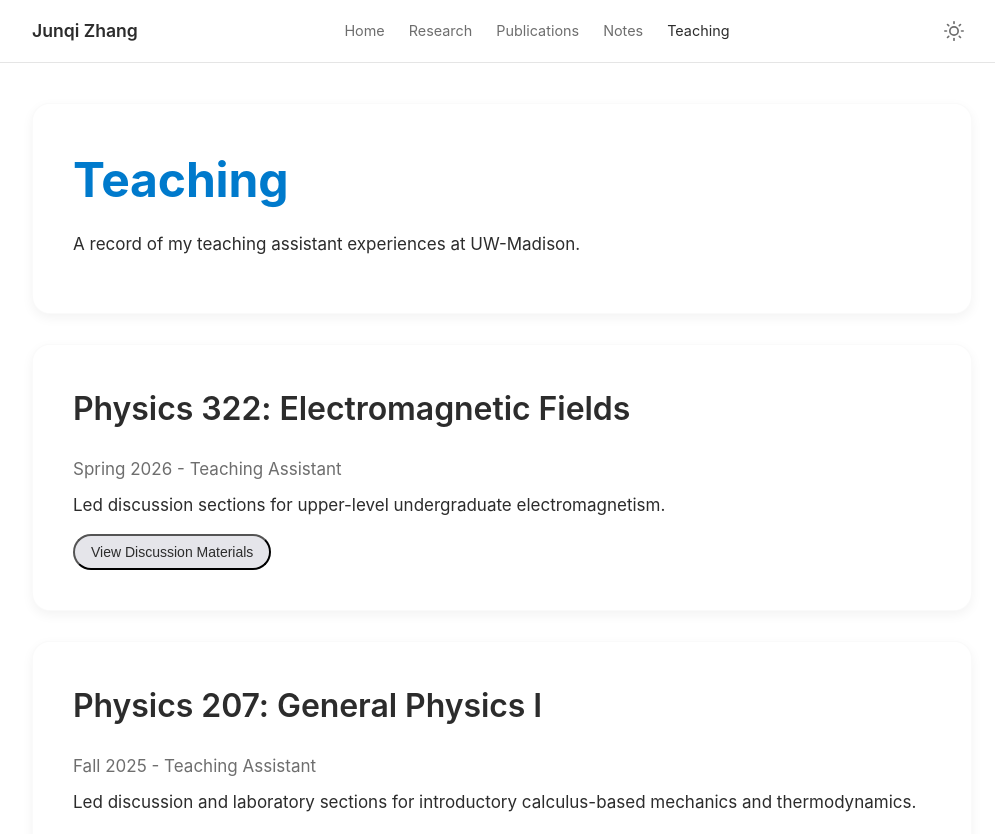
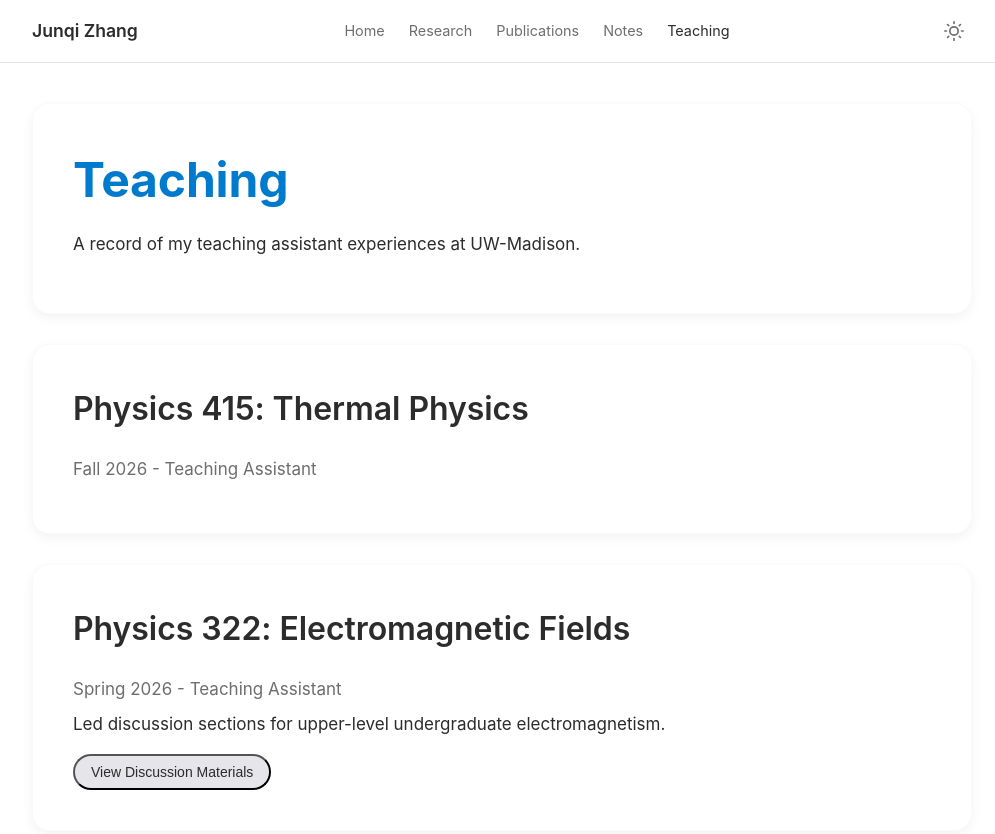
Before and after one commit to John137fs/jqzhang.github.io, a plain HTML site: page teaching.html in a window 1280 px wide. Shown: the top 834 px of the page, without its empty margins (138-1133 px from the left). Drawn offline with Linux system fonts and the light colour scheme.

Commit message:
Add Physics 415 teaching experience

```diff
--- a/teaching.html
+++ b/teaching.html
@@ -40,6 +40,11 @@
         <section class="section-card">
             <h1>Teaching</h1>
             <p>A record of my teaching assistant experiences at UW-Madison.</p>
+        </section>
+
+        <section class="section-card">
+            <h2>Physics 415: Thermal Physics</h2>
+            <p style="color: var(--mac-text-secondary); margin-bottom: 10px;">Fall 2026 - Teaching Assistant</p>
         </section>
 
         <section class="section-card">
```
Also changed, not shown: 2 other files.
